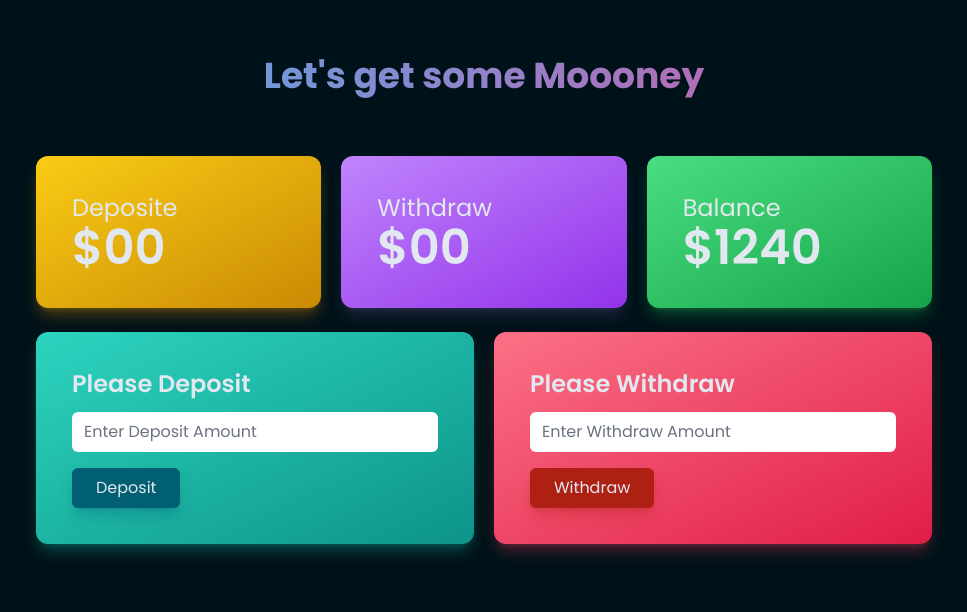
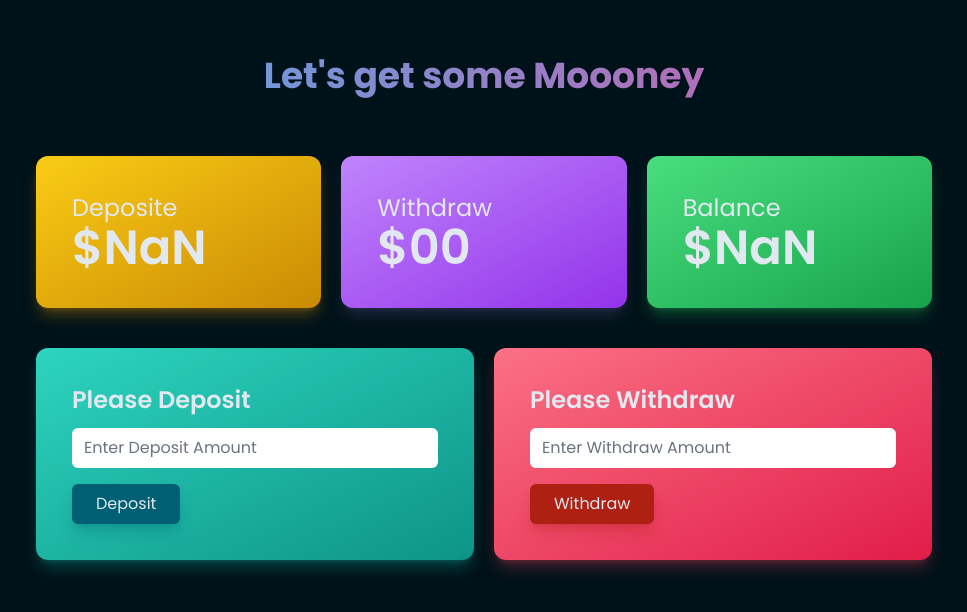
Before and after one commit to 10Sadique/baaper-bank, a plain HTML site: page bank.html in a window 1280 px wide. Both pictures are taken after a click on the button "Deposit". Shown: the whole page, without its empty margins (156-1123 px from the left). Drawn offline with nearby package versions, Linux system fonts and the light colour scheme.

Commit message:
deposit feature added

```diff
--- a/bank.html
+++ b/bank.html
@@ -52,7 +52,7 @@
 
                     <div class="bg-gradient-to-br from-yellow-400 to-yellow-600 px-9 py-9 rounded-xl shadow-lg shadow-yellowDark/30">
                         <h2 class="text-2xl">Deposite</h2>
-                        <h4 class="text-5xl font-semibold">$00</h4>
+                        <h4 class="text-5xl font-semibold">$<span id="deposit-total">00</span></h4>
                     </div>
 
                     <div class="bg-gradient-to-br from-purple-400 to-purple-600  px-9 py-9 rounded-xl shadow-lg shadow-primary/30">
@@ -62,13 +62,13 @@
 
                     <div class="bg-gradient-to-br from-green-400 to-green-600 px-9 py-9 rounded-xl shadow-lg shadow-green-500/30">
                         <h2 class="text-2xl">Balance</h2>
-                        <h4 class="text-5xl font-semibold">$1240</h4>
+                        <h4 class="text-5xl font-semibold">$<span id="balance-total">1240</span></h4>
                     </div>
 
                 </div>
             </section>
 
-            <section class="text-slate-200 flex items-center justify-center mt-6">
+            <section class="text-slate-200 flex items-center justify-center mt-10">
                 <div class="w-[70%]  grid grid-cols-2 gap-5">
                     <div class="bg-gradient-to-br from-teal-400 to-teal-600 rounded-xl p-9 shadow-lg shadow-teal-500/30">
                         <h2 class="text-2xl font-semibold mb-3">Please Deposit</h2>
@@ -83,6 +83,6 @@
                 </div>
             </section>
         </main>
-        <script src=""></script>
+        <script src="js/deposit.js"></script>
     </body>
 </html>
--- /dev/null
+++ b/js/deposit.js
@@ -0,0 +1,31 @@
+const btnDeposit = document.getElementById('btn-deposit')
+// deposit event handler
+btnDeposit.addEventListener('click', () => {
+    // getting deposit amout from the input field
+    const deposit = document.getElementById('deposit-amount')
+    const newDepositAmountString = deposit.value
+    const newDepositAmount = parseFloat(newDepositAmountString)
+
+    // getting depoist innerText from deposit card
+    const depositTotalElement = document.getElementById('deposit-total')
+    const prevDepositTotalString = depositTotalElement.innerText
+    const prevDepositTotal = parseFloat(prevDepositTotalString)
+
+    // getting total balance amount
+    const balance = document.getElementById('balance-total')
+    const prevBalanceTotalString = balance.innerText
+    const prevBalanceTotal = parseFloat(prevBalanceTotalString)
+
+    const currDepositTotal = prevDepositTotal + newDepositAmount
+    const currBalanceTotal = prevBalanceTotal + newDepositAmount
+
+
+    // updating deposit amount
+    depositTotalElement.innerText = currDepositTotal
+
+    // updating balance amount
+    balance.innerText = currBalanceTotal
+
+    // clearning input field
+    deposit.value = ''
+})
```
